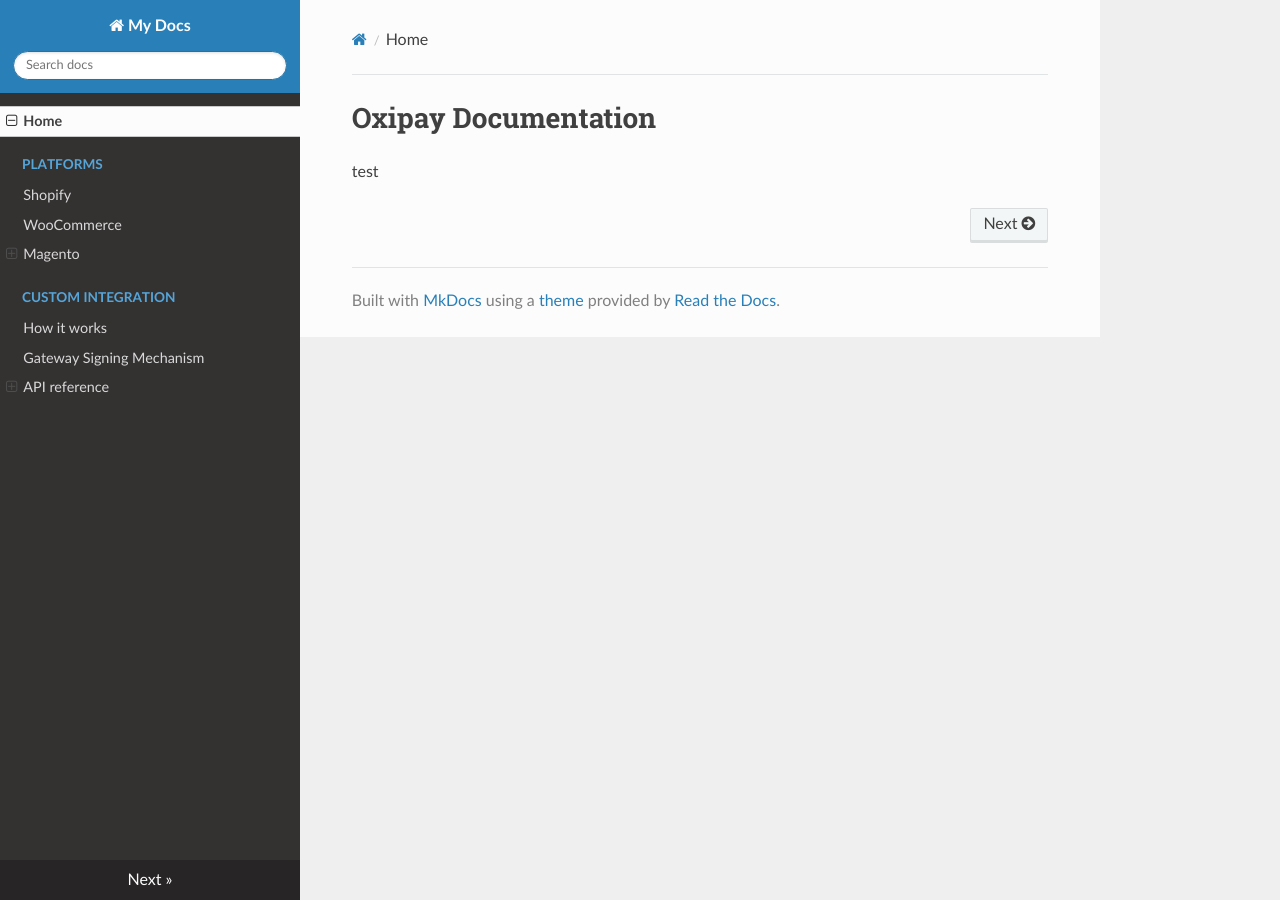
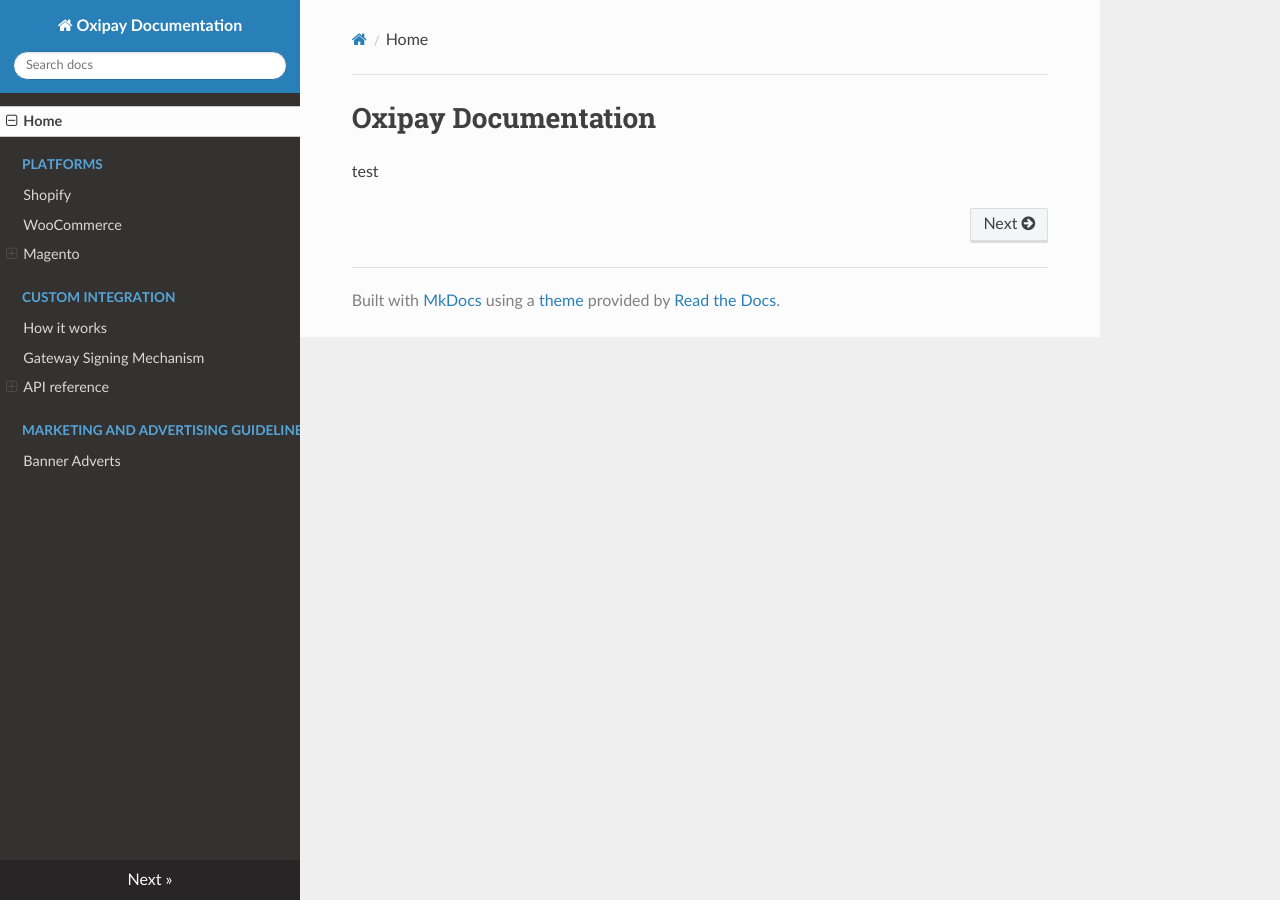
Before and after one commit to oxipay/oxidocs, an MkDocs documentation site: the page built from docs/index.md, in a window 1280 px wide. Built offline with MkDocs 1.6.1, drawn with Linux system fonts in a browser that asks for light colours; nearby versions of some CDN libraries; old or Windows-style settings are respelled for this version of MkDocs.

Commit message:
added marketin and advertising guidelines

```diff
--- a/mkdocs.yml
+++ b/mkdocs.yml
@@ -1,4 +1,4 @@
-site_name: My Docs
+site_name: Oxipay Documentation
 pages:
 - Home: index.md
 - Platforms:
@@ -14,4 +14,6 @@
    - API reference:
       - Request values: custom-integration/api-reference/request-values.md
       - Response values: custom-integration/api-reference/response-values.md
+- Marketing and Advertising Guidelines:
+      - Banner Adverts: guidelines/banner-adverts.md
 theme: readthedocs
```
Also changed, not shown: docs/guidelines/banner-adverts.md (added, +8 -0 lines).
